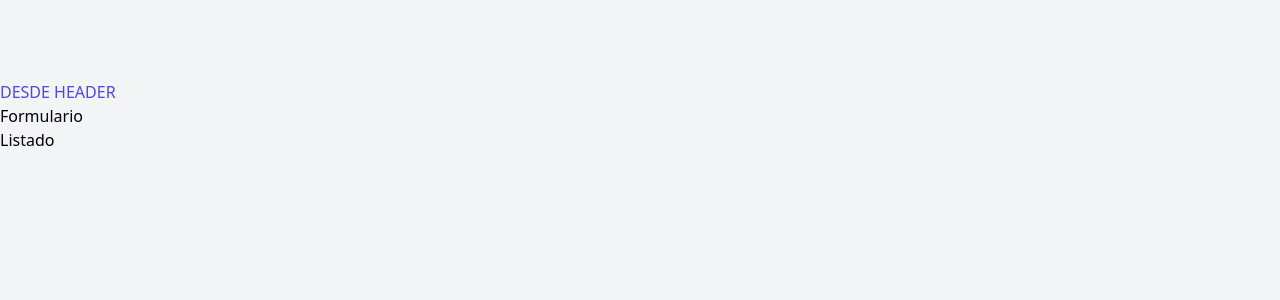
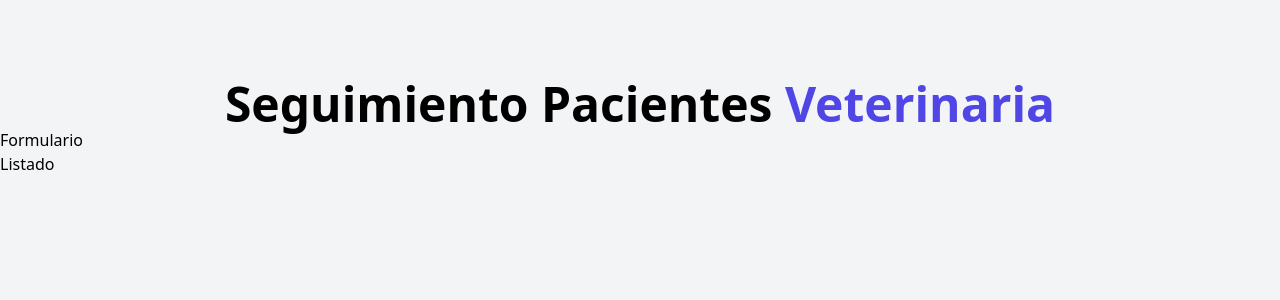
Before and after one commit to Gabulon/Citas-react, a React (Vite) app: page / in a window 1280 px wide. Shown: the top 300 px of the page. Built offline with nearby package versions, Linux system fonts and the light colour scheme.

Commit message:
Aplicando Clases tailwind al header

```diff
--- a/src/components/Header.jsx
+++ b/src/components/Header.jsx
@@ -1,9 +1,10 @@
 function Header(){
 
     return(
-        <header>
-        <h1 className="text-indigo-600 mt-2 uppercase">Desde Header</h1>
-        </header>
+        <>
+     <h1 className="font-black text-5xl text-center md:w-2/3 mx-auto">
+        Seguimiento Pacientes {" "}<span className="text-indigo-600">Veterinaria</span></h1>
+        </>
     )
 }
 
```
